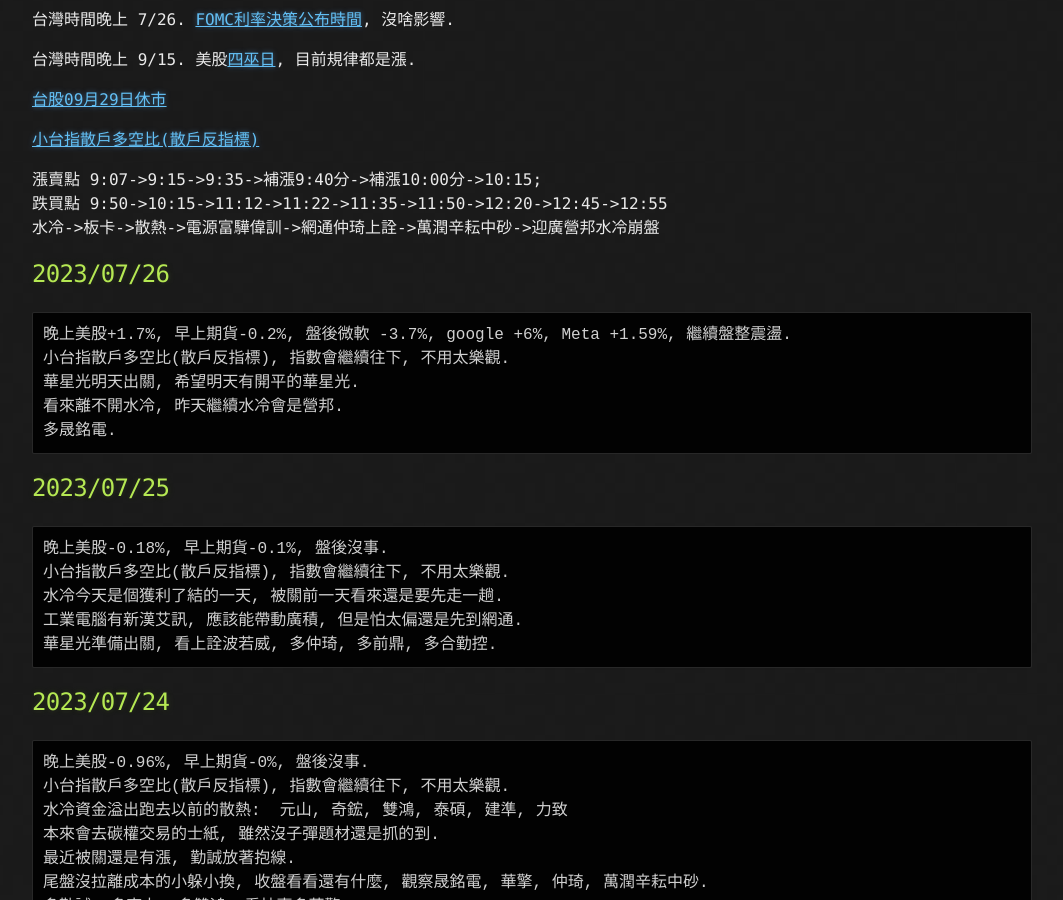
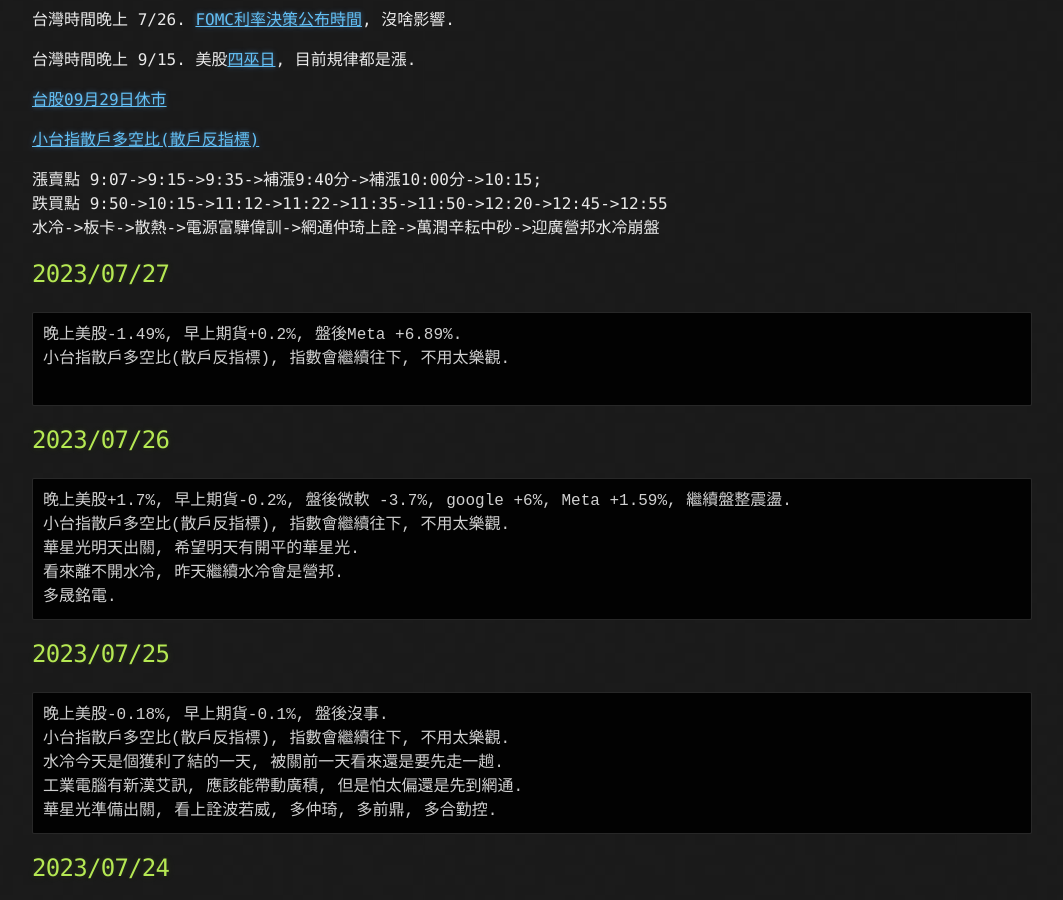
Before and after one commit to lepg5487/Stock_God, a Jekyll site: the page built from index.md, in a window 1280 px wide and 900 px high, scrolled down 370 px. Shown: the whole window, without its empty margins (108-1171 px from the left). Built offline with Jekyll 4.4.1, drawn with Linux system fonts in a browser that asks for light colours; our own code applies the rules of GitHub Pages for plain Markdown files.

Commit message:
Update index.md

````diff
--- a/index.md
+++ b/index.md
@@ -19,6 +19,13 @@
 漲賣點 9:07->9:15->9:35->補漲9:40分->補漲10:00分->10:15;
 跌買點 9:50->10:15->11:12->11:22->11:35->11:50->12:20->12:45->12:55
 水冷->板卡->散熱->電源富驊偉訓->網通仲琦上詮->萬潤辛耘中砂->迎廣營邦水冷崩盤
+
+## 2023/07/27
+```
+晚上美股-1.49%, 早上期貨+0.2%, 盤後Meta +6.89%.
+小台指散戶多空比(散戶反指標), 指數會繼續往下, 不用太樂觀.
+
+```
 
 ## 2023/07/26
 ```
````
